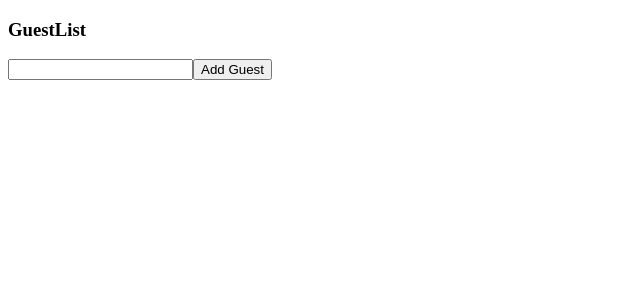
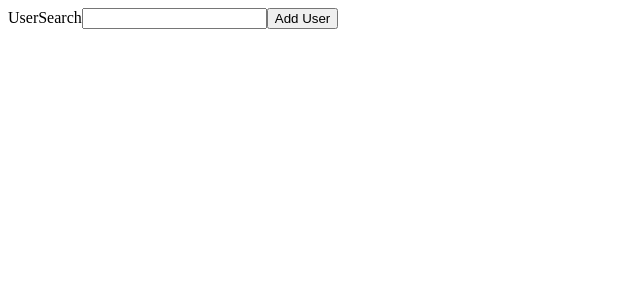
Before and after one commit to Rosenmatt1/transpiler-app, a React (Create React App) app: page / in a window 1280 px wide. Shown: the top 300 px of the page, without its empty margins (0-640 px from the left). Built offline with nearby package versions, Linux system fonts and the light colour scheme.

Commit message:
Created a UserSarch component

```diff
--- a/src/index.tsx
+++ b/src/index.tsx
@@ -1,5 +1,6 @@
 import ReactDOM from "react-dom/client";
-import GuestList from './state/GuestList'
+// import GuestList from './state/GuestList'
+import UserSearch from './state/UserSearch';
 
 
 const el = document.getElementById("root");
@@ -10,7 +11,8 @@ const root = ReactDOM.createRoot(el!);
 const App = () => {
   return (
     <div>
-      <GuestList/>
+      {/* <GuestList/> */}
+      <UserSearch />
     </div>
   );
 };
--- /dev/null
+++ b/src/state/UserSearch.tsx
@@ -0,0 +1,34 @@
+import { useState } from 'react';
+
+const users = [
+  { name: 'Sarah', age: 20 },
+  { name: 'Alex', age: 21 },
+  { name: 'Michael', age: 19 },
+]
+
+const UserSearch: React.FC = () => {
+  const [name, setName] = useState('')
+  const [user, setUser] = useState<{ name: string, age: number } | undefined >()
+
+  const onClick = () => {
+    setName('')
+    const foundUser = users.find((user) => {
+      return user.name === name
+    })
+
+    setUser(foundUser)
+  }
+
+
+  return <div>
+    UserSearch
+    <input value={name} onChange={(e) => setName(e.target.value)}/>
+    <button onClick={onClick} >Add User</button>
+    <div>
+      {user && user.name}
+      {user && user.age}
+    </div>
+  </div>
+}
+
+export default UserSearch;
```
